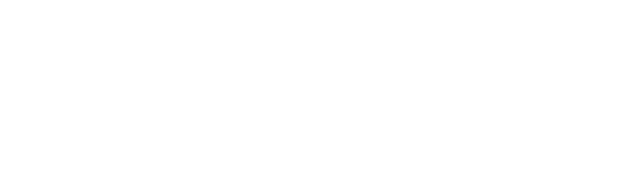
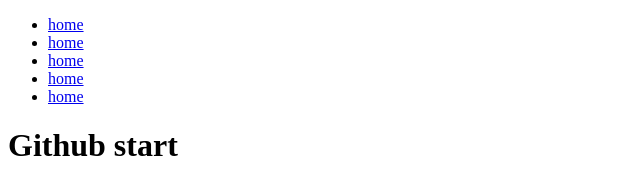
Before and after one commit to NajimStark/Project, a plain HTML site: page index.html in a window 1280 px wide. Shown: the whole page, without its empty margins (0-640 px from the left). Drawn offline with Linux system fonts and the light colour scheme.

Commit message:
add html

```diff
--- a/index.html
+++ b/index.html
@@ -7,6 +7,20 @@
     <title>Document</title>
 </head>
 <body>
-
+    <header class="header">
+        <nav class="header__nav">
+            <div class="container">
+                <a href="#!" class="header__logo"></a>
+                <ul class="header__list">
+                    <li class="header__item"><a href="#!" class="header__link">home</a></li>
+                    <li class="header__item"><a href="#!" class="header__link">home</a></li>
+                    <li class="header__item"><a href="#!" class="header__link">home</a></li>
+                    <li class="header__item"><a href="#!" class="header__link">home</a></li>
+                    <li class="header__item"><a href="#!" class="header__link">home</a></li>
+                </ul>
+            </div>
+        </nav>
+        <h1 class="header__title">Github start</h1>
+    </header>
 </body>
 </html>
```
